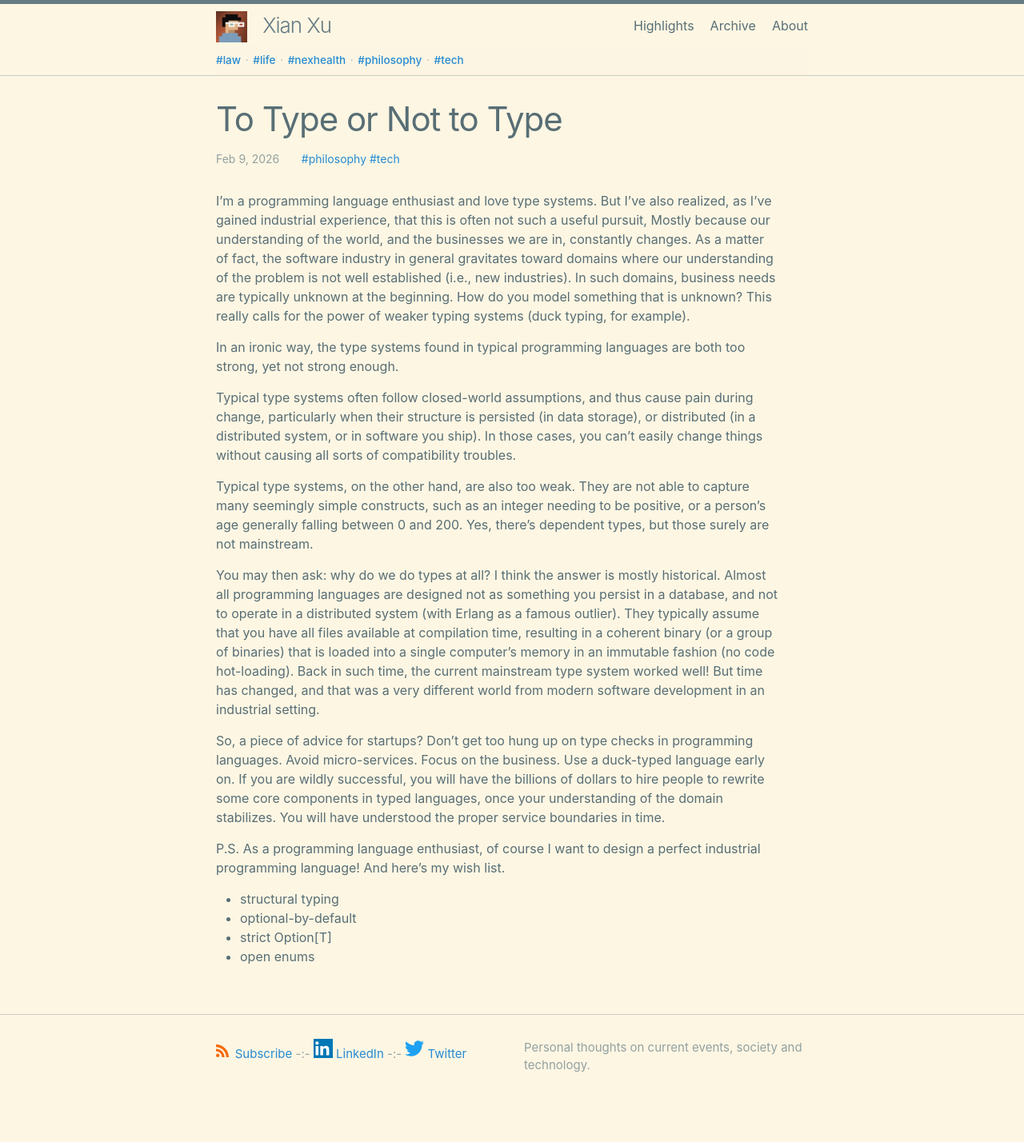
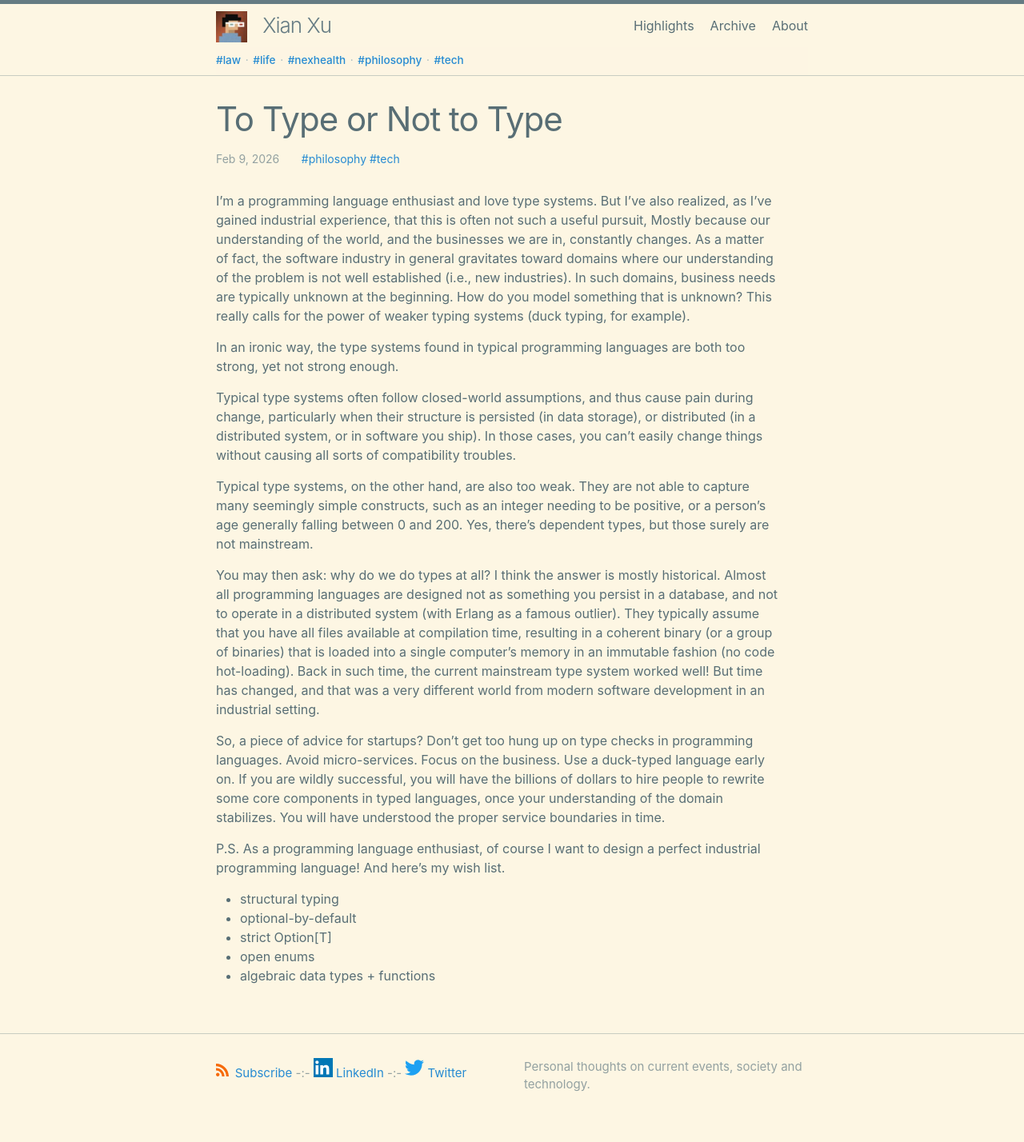
Before and after one commit to xianxu/xianxu.github.io, a Jekyll site: the page built from _posts/2026-02-09-to-type-or-not.markdown, in a window 1280 px wide. Shown: the whole page at 80% size. Built offline with Jekyll 4.4.1, drawn with Linux system fonts in a browser that asks for light colours; comment, search, counter and statistics services are not loaded; before the commit the page ends 1404 px from its top, so only the background shows below that.

Commit message:
Sync latest _posts from remote land

```diff
--- a/_posts/2026-02-09-to-type-or-not.markdown
+++ b/_posts/2026-02-09-to-type-or-not.markdown
@@ -24,3 +24,4 @@ P.S. As a programming language enthusiast, of course I want to design a perfect
 - optional-by-default
 - strict Option[T]
 - open enums
+- algebraic data types + functions
```
